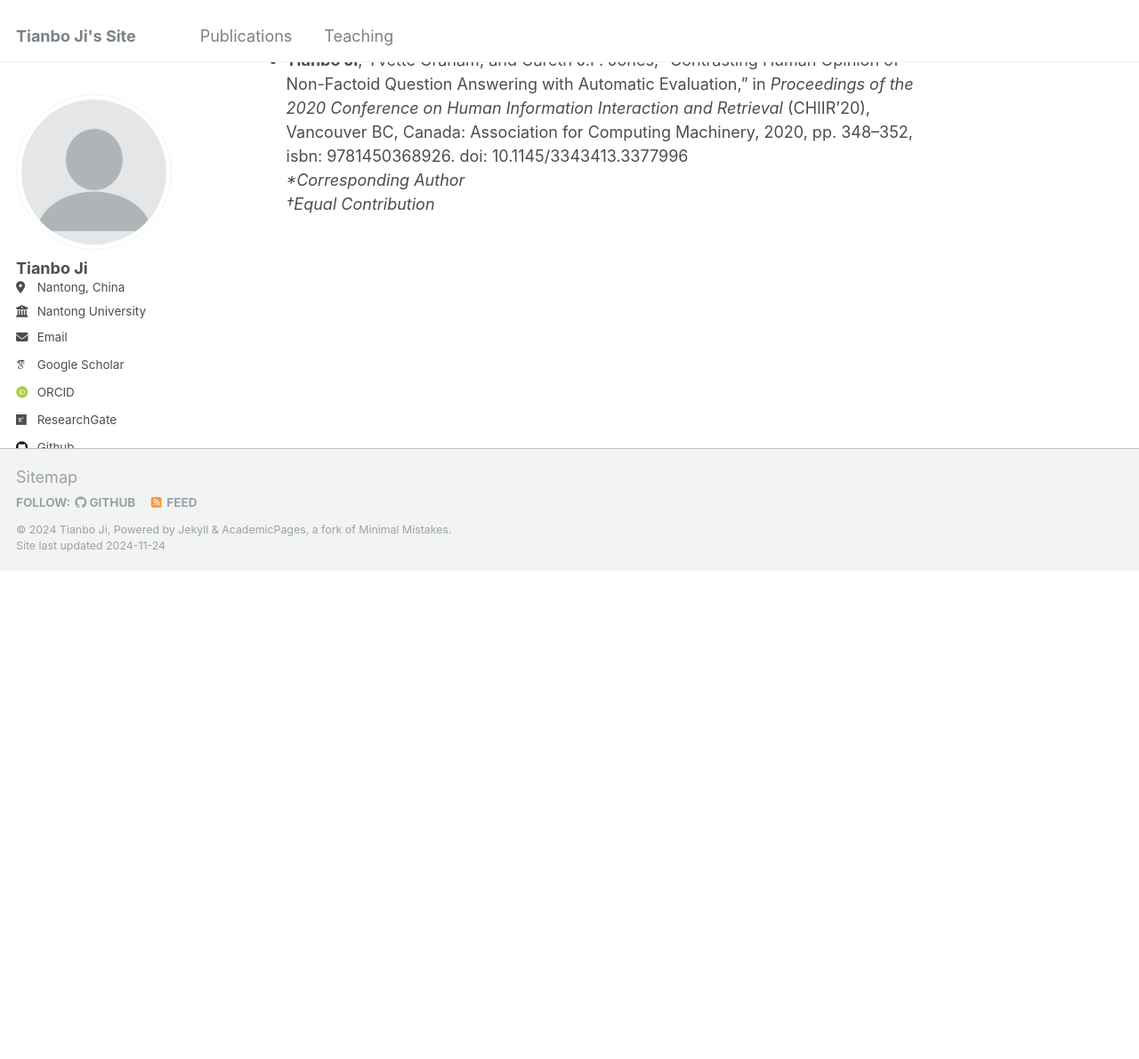
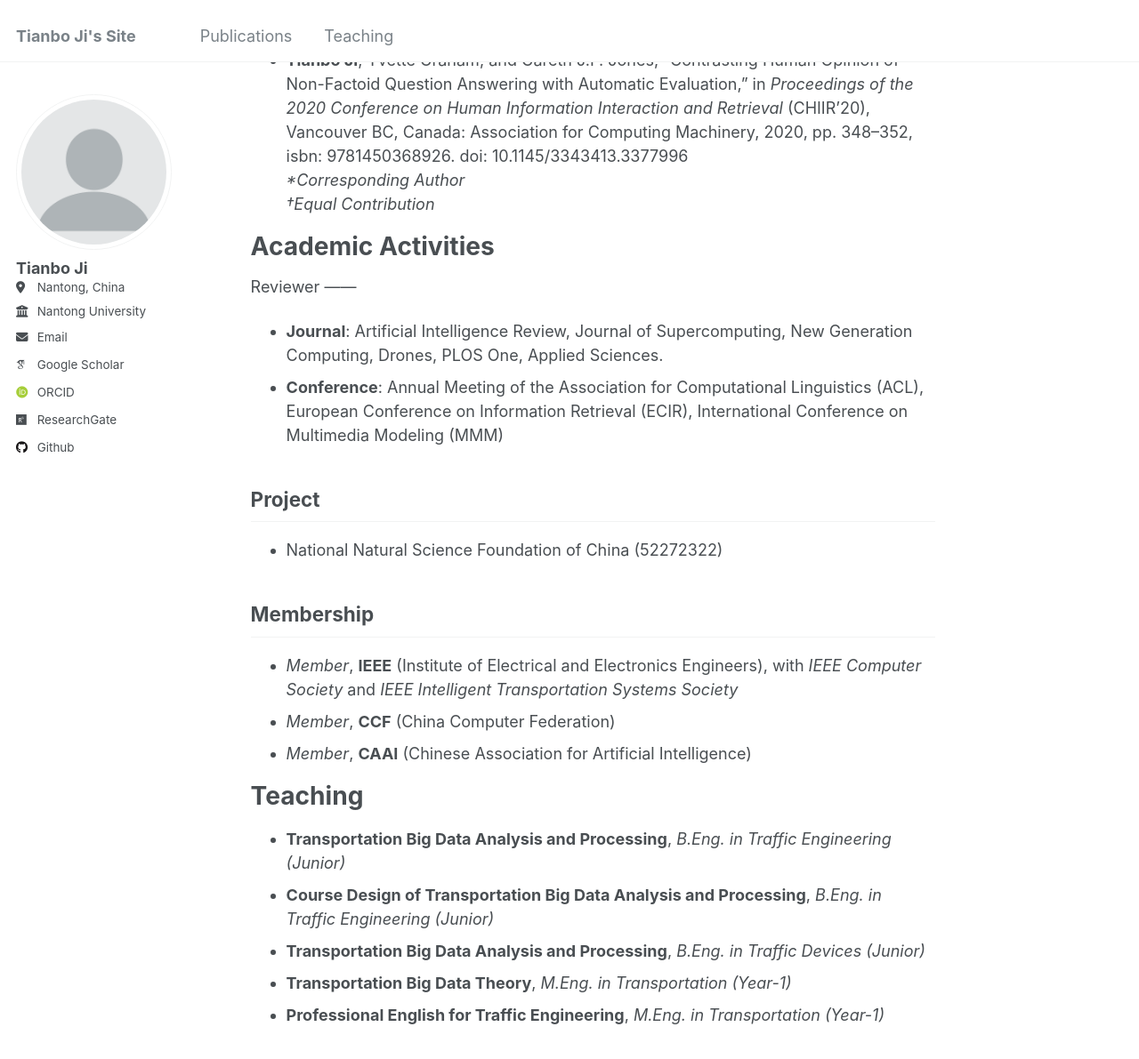
Before and after one commit to TianboJi/TianboJi.github.io, a Jekyll site: the page built from _pages/about.md, in a window 1280 px wide and 1400 px high, scrolled down 1533 px. Shown: the top 1191 px of the window at 89% size. Built offline with Jekyll 4.4.1, drawn with Linux system fonts in a browser that asks for light colours; some web fonts are replaced; before the commit the page ends 2175 px from its top, so only the background shows below that.

Commit message:
Update about.md

```diff
--- a/_pages/about.md
+++ b/_pages/about.md
@@ -34,3 +34,29 @@ Publications
 * **Tianbo Ji**, Yvette Graham, and Gareth J.F. Jones, “Contrasting Human Opinion of Non-Factoid Question Answering with Automatic Evaluation,” in *Proceedings of the 2020 Conference on Human Information Interaction and Retrieval* (CHIIR'20), Vancouver BC, Canada: Association for Computing Machinery, 2020, pp. 348–352, isbn: 9781450368926. doi: 10.1145/3343413.3377996
 **Corresponding Author*
 *†Equal Contribution*
+
+
+Academic Activities
+======
+Reviewer
+------
+* **Journal**: Artificial Intelligence Review, Journal of Supercomputing, New Generation Computing, Drones, PLOS One, Applied Sciences.
+* **Conference**: Annual Meeting of the Association for Computational Linguistics (ACL), European Conference on Information Retrieval (ECIR), International Conference on Multimedia Modeling (MMM)
+
+Project
+------
+* National Natural Science Foundation of China (52272322)
+
+Membership
+------
+* *Member*, **IEEE** (Institute of Electrical and Electronics Engineers), with *IEEE Computer Society* and *IEEE Intelligent Transportation Systems Society*
+* *Member*, **CCF** (China Computer Federation)
+* *Member*, **CAAI** (Chinese Association for Artificial Intelligence)
+
+Teaching
+======
+* **Transportation Big Data Analysis and Processing**, *B.Eng. in Traffic Engineering (Junior)*
+* **Course Design of Transportation Big Data Analysis and Processing**, *B.Eng. in Traffic Engineering (Junior)*
+* **Transportation Big Data Analysis and Processing**, *B.Eng. in Traffic Devices (Junior)*
+* **Transportation Big Data Theory**, *M.Eng. in Transportation (Year-1)*
+* **Professional English for Traffic Engineering**, *M.Eng. in Transportation (Year-1)*
```
